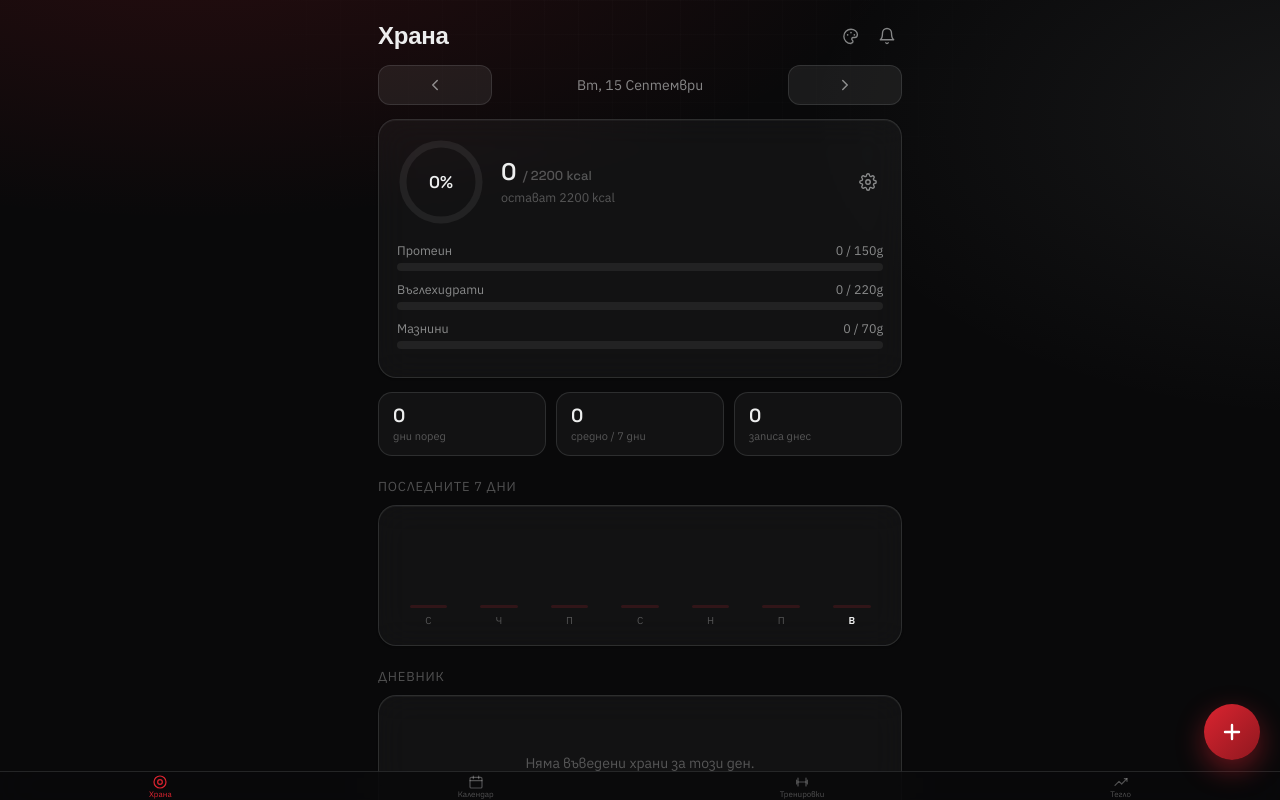
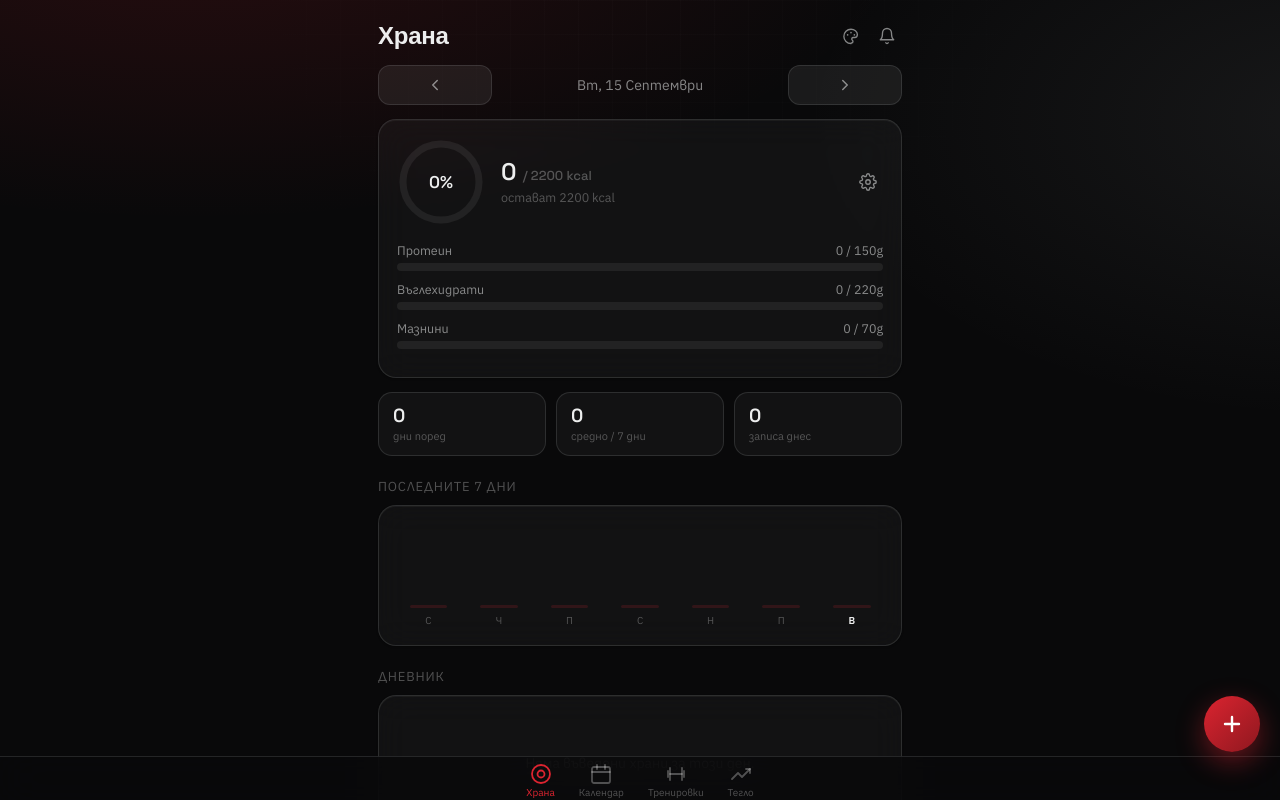
Before and after one commit to velislavgnikolov/fitness-tracker, a plain HTML site: page index.html in a window 1280 px wide. Both pictures are taken after a click on the button "Храна". Drawn offline with Linux system fonts and the light colour scheme.

Commit message:
Remove aggregate reps stat, redesign tab bar as a compact centered cluster
- Drop the overall total-reps tile (per-exercise reps stat in the history modal stays)
- Tab bar buttons now cluster together with bigger icons instead of stretching edge-to-edge with dead space between them

Co-Authored-By: Claude Sonnet 5 <noreply@anthropic.com>

```diff
--- a/css/style.css
+++ b/css/style.css
@@ -77,7 +77,7 @@ h1, h2, h3, .display {
 }
 
 #view-root {
-  padding: calc(20px + var(--safe-top)) 18px 56px;
+  padding: calc(20px + var(--safe-top)) 18px 64px;
   max-width: 560px;
   margin: 0 auto;
   min-height: 100vh;
@@ -172,8 +172,9 @@ input[type="time"] {
   position: fixed;
   bottom: 0; left: 0; right: 0;
   display: flex;
-  justify-content: space-around;
-  padding: 0 6px var(--safe-bottom);
+  justify-content: center;
+  gap: 4px;
+  padding: 3px 6px var(--safe-bottom);
   background: rgba(9,9,10,0.8);
   backdrop-filter: blur(20px);
   border-top: 1px solid var(--border);
@@ -184,19 +185,20 @@ input[type="time"] {
   flex-direction: column;
   align-items: center;
   justify-content: center;
-  gap: 0;
+  gap: 2px;
   background: none;
   border: none;
   color: var(--text-faint);
   font-family: 'IBM Plex Sans', sans-serif;
-  font-size: 8px;
-  padding: 2px 12px;
+  font-size: 10px;
+  padding: 2px 10px;
   border-radius: 8px;
   cursor: pointer;
   line-height: 1;
+  flex: 0 1 auto;
 }
 .tab-btn.active { color: var(--accent); }
-.tab-btn svg { width: 16px; height: 16px; display: block; }
+.tab-btn svg { width: 24px; height: 24px; display: block; }
 
 /* progress bars */
 .progress-track {
@@ -322,7 +324,7 @@ input[type="time"] {
 .fab {
   position: fixed;
   right: 20px;
-  bottom: calc(40px + var(--safe-bottom));
+  bottom: calc(48px + var(--safe-bottom));
   width: 56px; height: 56px;
   border-radius: 50%;
   background: linear-gradient(135deg, var(--accent), var(--accent-dark));
--- a/js/tabs/exercises.js
+++ b/js/tabs/exercises.js
@@ -19,11 +19,9 @@ export async function renderExercises(root) {
 
   const volumeByGroup = {};
   let grandTotalVolume = 0;
-  let grandTotalReps = 0;
   allSets.forEach((s) => {
     const vol = (s.reps || 0) * (s.weight || 0);
     grandTotalVolume += vol;
-    grandTotalReps += s.reps || 0;
     const ex = exerciseById[s.exerciseId];
     if (ex) volumeByGroup[ex.muscleGroup] = (volumeByGroup[ex.muscleGroup] || 0) + vol;
   });
@@ -43,10 +41,6 @@ export async function renderExercises(root) {
       <div class="stat-tile">
         <div class="stat-value">${fmtVolume(grandTotalVolume)}</div>
         <div class="stat-label">общо вдигнати кг</div>
-      </div>
-      <div class="stat-tile">
-        <div class="stat-value">${fmtVolume(grandTotalReps)}</div>
-        <div class="stat-label">общо повторения</div>
       </div>
     </div>
 
--- a/sw.js
+++ b/sw.js
@@ -1,4 +1,4 @@
-const CACHE_NAME = 'fitness-tracker-v5';
+const CACHE_NAME = 'fitness-tracker-v6';
 const ASSETS = [
   './',
   './index.html',
```
